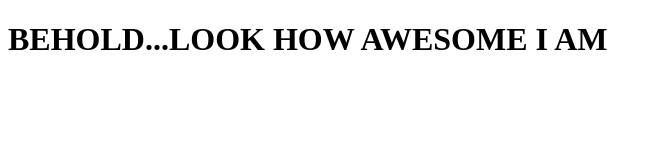
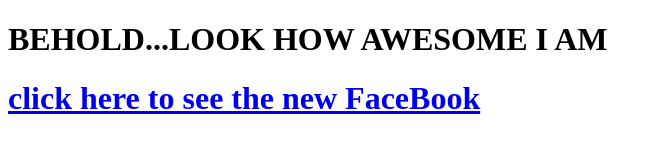
Before and after one commit to michaelhannasaleh/michaelhannasaleh.github.io, a plain HTML site: page index.html in a window 1280 px wide. Shown: the whole page, without its empty margins (0-662 px from the left). Drawn offline with Linux system fonts and the light colour scheme.

Commit message:
adding FaceAgenda

```diff
--- a/index.html
+++ b/index.html
@@ -6,6 +6,7 @@
     <meta http-equiv="X-UA-Compatible" content="ie=edge">
     <title>homework 1</title>
     <h1> BEHOLD...LOOK HOW AWESOME I AM</h1>
+<a href="https://michaelhannasaleh.github.io/FaceAgenda/."> <h1>click here to see the new FaceBook</h1></a>
 </head>
 <body>
 
```
